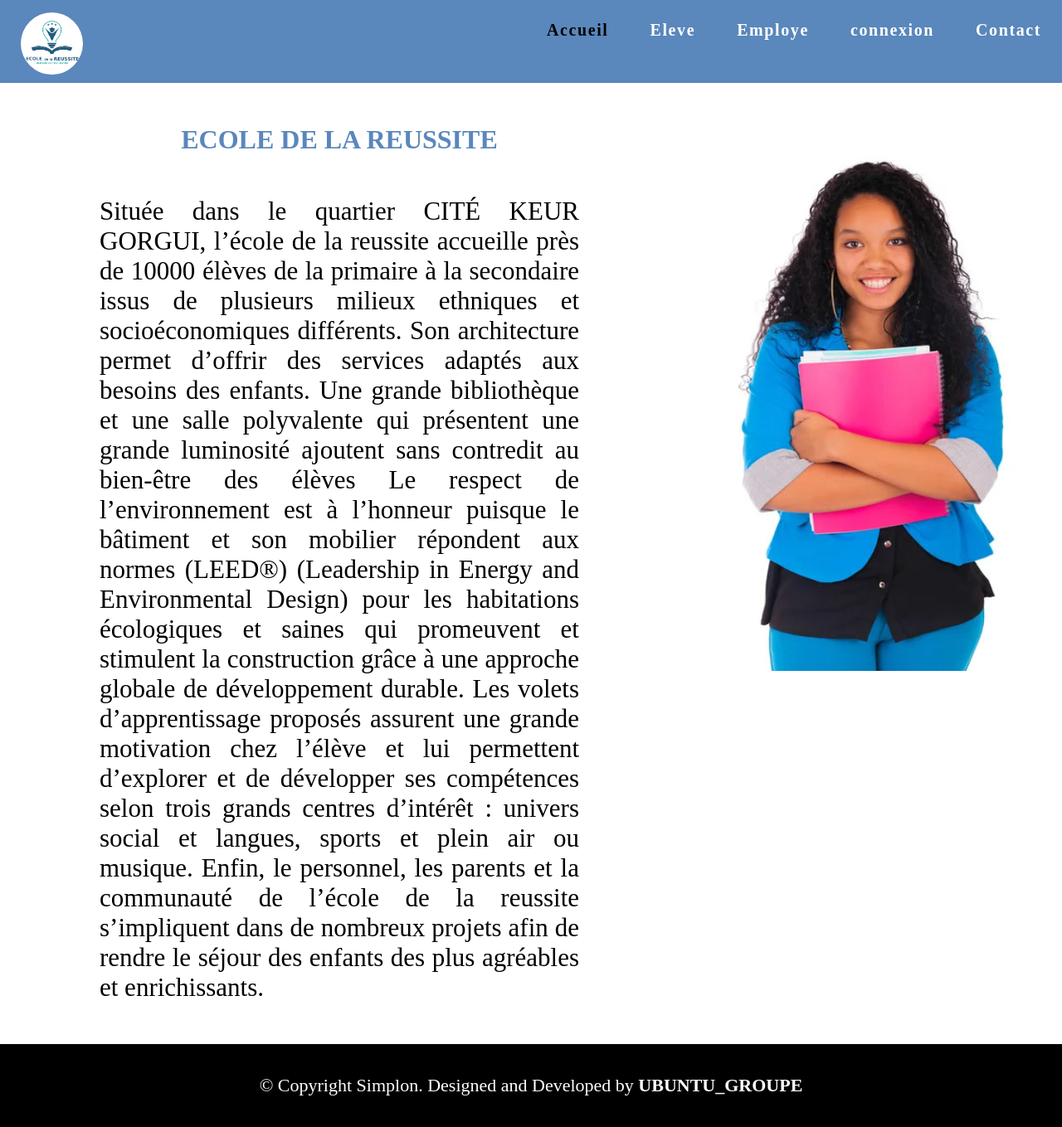
After one commit to cheihsall/Ecole_la_Reussite, a PHP site: page /page_accueuil.php in a window 1280 px wide. The commit adds this page. Shown: the whole page at 83% size. Run offline with PHP 8.4, Linux system fonts and the light colour scheme.

Commit message:
page de connexion employer et page daccueil terminer

```diff
--- a/co.php
+++ b/co.php
@@ -1,4 +1,4 @@
 <?php
 echo '<div style="color: green; padding: 5px;"> L\'INSCRIPTION VALIDÉ AVEC SUCCÉS</div>';
-
+header("location:page connexion.php");
 ?>
--- /dev/null
+++ b/inclusion/CSS/page_accueil.css
@@ -0,0 +1,105 @@
+*{
+    margin: 0px;
+    padding: 0px;
+}
+.active
+{
+    color: black;
+}
+.header{
+    background-color:  #5A87BC;
+    height: 100px;
+    font-weight: bold;
+    font-size: 20px;
+    position: fixed;
+    width: 100%;
+
+}
+nav ul li{
+    list-style-type: none;
+    display: inline-block;
+    padding: 10px;
+    margin-top: 0px;
+}
+.z{
+    border-radius: 60px;
+    margin: 25px;
+    width: 75px;
+    height: 75px;
+    margin-top: 15px;
+}
+ul li a{
+    color: white;
+    letter-spacing: 0.1rem;
+
+}
+ul li a:hover{
+    color: black;
+
+}
+.menu li{
+    float: right;
+    padding: 25px;
+}
+
+.B{
+    margin-left: 10px ;
+}
+.menu li a{
+    text-decoration: none;
+}
+h1{
+    color: #5A87BC;
+    text-align: center;
+}
+.tex{
+    color: black;
+    font-size: 31px;
+    margin: 50px 120px;
+    text-align: justify;
+}
+img{
+    width: 462px;
+    height: 659px;
+    border-radius: 25px;
+}
+.a{
+
+    display: flex;
+
+
+
+
+
+
+}
+h6{
+    color: white;
+    font-size: 18px;
+}
+p{
+    color: white;
+    font-size: 22px;
+
+}
+main{
+    width: 100%;
+    padding-top: 150px;
+
+}
+footer{
+    background-color: black;
+    width: 100%;
+    height: 100px;
+    margin: 0;
+    display: flex;
+    justify-content: center;
+    align-items: center;
+    bottom: 0;
+}
+body{
+    margin: 0;
+}
+.description{
+    display: flex;
+}
--- a/page connexion.php
+++ b/page connexion.php
@@ -29,7 +29,7 @@ if(isset($_POST['email'],$_POST['passeword']))
         if ($data["passeword"] === $pass) {
             echo "CONNECTER";
             //var_dump($data) ;die;
-            header("location: page_employer.php");
+            header("location:inscrip_employes.php");
             mail("chmouhammed2605@gmail.com", "ecole de la reussite", "bonjour, votre nom dutilisateur est \nligne2");
         } else {
             echo "mot de passe incorrect";
@@ -80,7 +80,7 @@ if(isset($_POST['email'],$_POST['passeword']))
         <label for="pseudo " >Email</label> <br>
         <input type="text" name="email" id="email" required placeholder="saisir votre mail" class="case"><br><br>
         <label for="nom ">Mot de pass</label><br>
-        <input type="password" name="Telephone" id="pass" required placeholder="Mot de pass" class="case"><br><br>
+        <input type="password" name="passeword" id="pass" required placeholder="Mot de pass" class="case"><br><br>
         <button type="submit" id="envoyer" onclick="afficher()" class="btn" >CONNEXION</button>
 
     </form>
--- /dev/null
+++ b/page_accueuil.php
@@ -0,0 +1,56 @@
+<!DOCTYPE html>
+<html lang="fr">
+<head>
+    <meta charset="UTF-8">
+    <meta http-equiv="X-UA-Compatible" content="IE=edge">
+    <meta name="viewport" content="width=device-width, initial-scale=1.0">
+    <link rel="stylesheet" href="inclusion/CSS/page_accueil.css">
+    <title>Document</title>
+</head>
+<body>
+    <header>
+        <div class="header">
+            <nav>
+                <ul class="menu">
+                    <img src="inclusion/REUSSITE.jpg" alt="image simplon" class="z">
+                    <li><a href="">Contact</a></li>
+
+                    <li><a href="page connexion.php">connexion</a></li>
+                    <li><a href="inscrip_employes.php">Employe</a></li>
+                    <li><a href="#">Eleve</a></li>
+                    <li><a href="#" class="active">Accueil</a></li>
+
+                </ul>
+            </nav>
+        </div>
+
+    </header>
+    <main>
+        <div class="description">
+            <div>
+            <h1>ECOLE DE LA REUSSITE</h1>
+            <p class="tex">
+                Située dans le quartier CITÉ KEUR GORGUI, l’école de la reussite accueille près de 10000 élèves de la primaire à la secondaire issus de plusieurs milieux ethniques et socioéconomiques différents.
+
+                Son architecture permet d’offrir des services adaptés aux besoins des enfants. Une grande bibliothèque et une salle polyvalente qui présentent une grande luminosité ajoutent sans contredit au bien-être des élèves
+
+                Le respect de l’environnement est à l’honneur puisque le bâtiment et son mobilier répondent aux normes (LEED®)  (Leadership in Energy and Environmental Design) pour les habitations écologiques et saines qui promeuvent et stimulent la construction grâce à une approche globale de développement durable.
+
+                Les volets d’apprentissage proposés assurent une grande motivation chez l’élève et lui permettent d’explorer et de développer ses compétences selon trois grands centres d’intérêt : univers social et langues, sports et plein air ou musique.
+
+                Enfin, le personnel, les parents et la communauté de l’école  de la reussite s’impliquent dans de nombreux projets afin de rendre le séjour des enfants des plus agréables et enrichissants.
+            </p>
+            </div>
+            <div class="a">
+                <div>
+                    <img src="inclusion/ECO.jpg" alt="">
+                    <h6>Reussir est<br>Un devoir<br></h6>
+                </div>
+            </div>
+            </div>
+
+    </main>
+
+    <footer><p>© Copyright Simplon. Designed and Developed by <strong>UBUNTU_GROUPE</strong></p></footer>
+</body>
+</html>
```
Also changed, not shown: inclusion/ECO.jpg (added), inclusion/REUSSITE.jpg (added).
